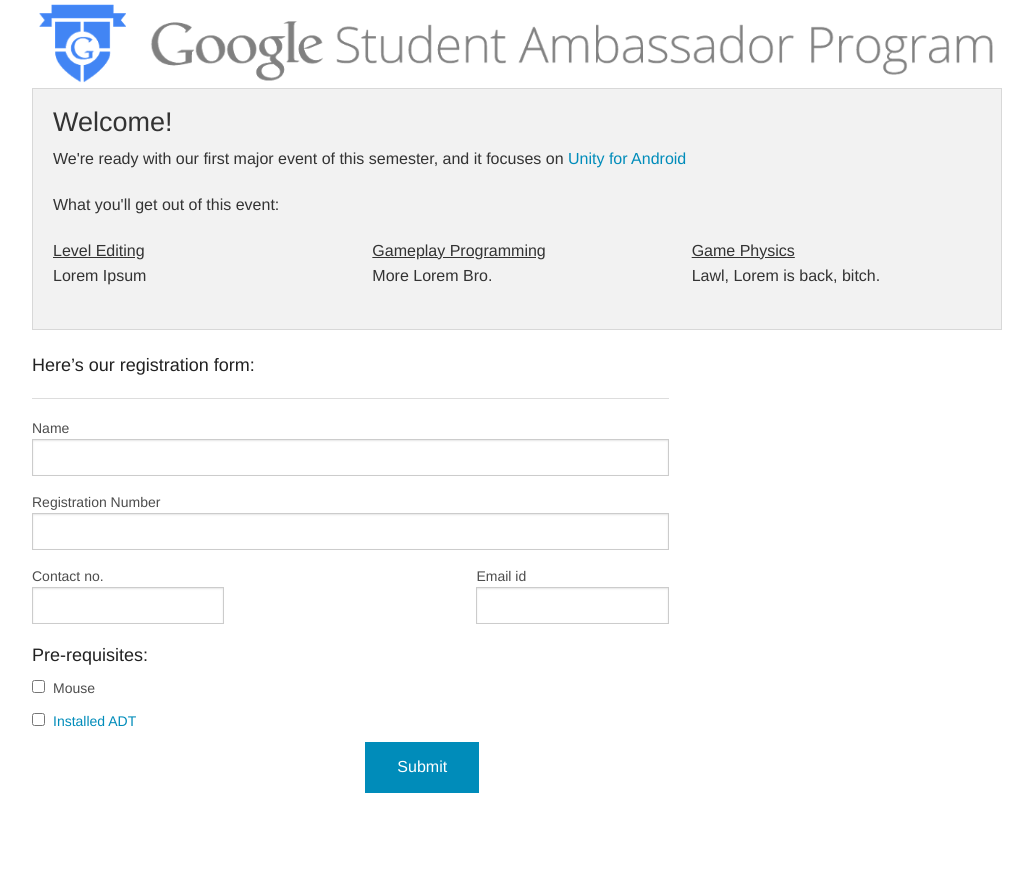
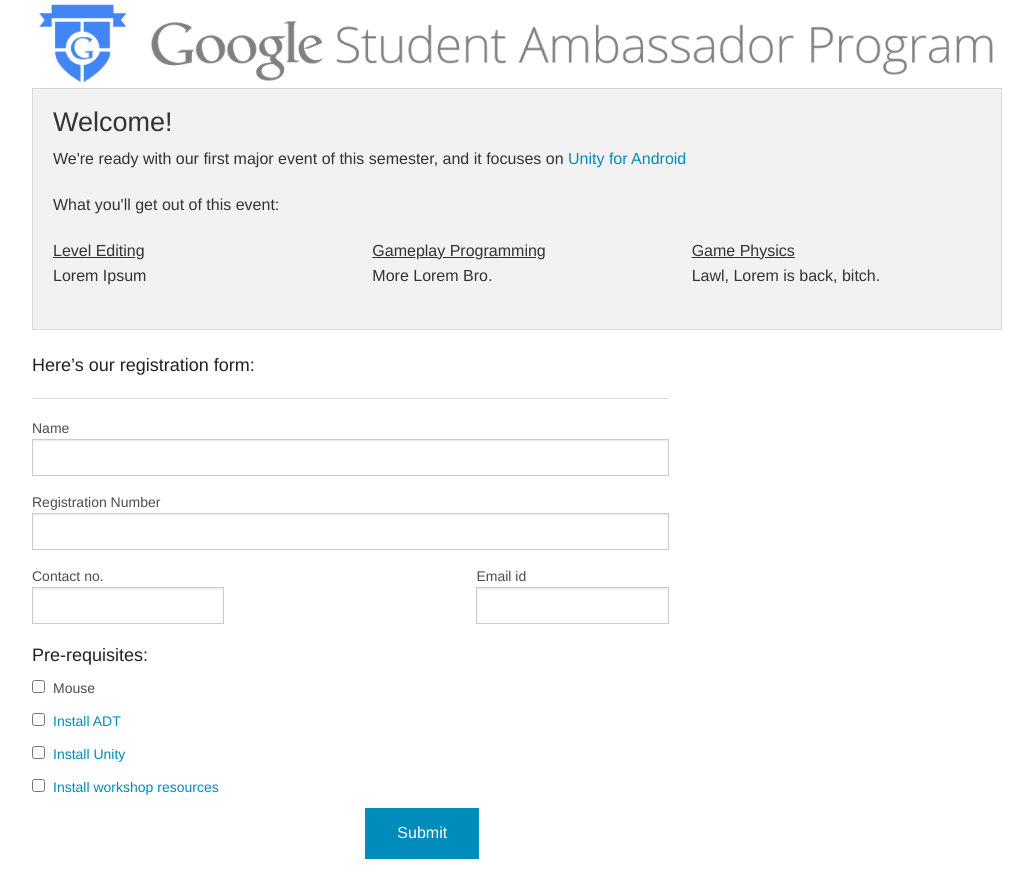
Before and after one commit to Projjol-zz/fndt, a plain HTML site: page index.html in a window 1280 px wide. Shown: the whole page, without its empty margins (123-1156 px from the left). Before the commit the page ends 813 px from the top, so only its background shows below. Drawn offline with Linux system fonts and the light colour scheme.

Commit message:
pre-reqs complete

```diff
--- a/index.html
+++ b/index.html
@@ -73,7 +73,17 @@
 				  </div>
 				  <div class="row">
 				    <div class="large-6 medium-6 columns">
-				      <input id="checkbox2" type="checkbox"><label for="checkbox2"><a href="https://developer.android.com/sdk/index.html?hl=i">Installed ADT</a></label>
+				      <input id="checkbox2" type="checkbox"><label for="checkbox2"><a href="https://developer.android.com/sdk/index.html?hl=i">Install ADT</a></label>
+				    </div>
+				  </div>
+				  <div class="row">
+				    <div class="large-6 medium-6 columns">
+				      <input id="checkbox3" type="checkbox"><label for="checkbox3"><a href="http://unity3d.com/unity/download">Install Unity</a></label>
+				    </div>
+				  </div>
+				  <div class="row">
+				    <div class="large-6 medium-6 columns">
+				      <input id="checkbox4" type="checkbox"><label for="checkbox4"><a href="bit.ly/GST-GameDev">Install workshop resources</a></label>
 				    </div>
 				  </div>
 				</form>
```
